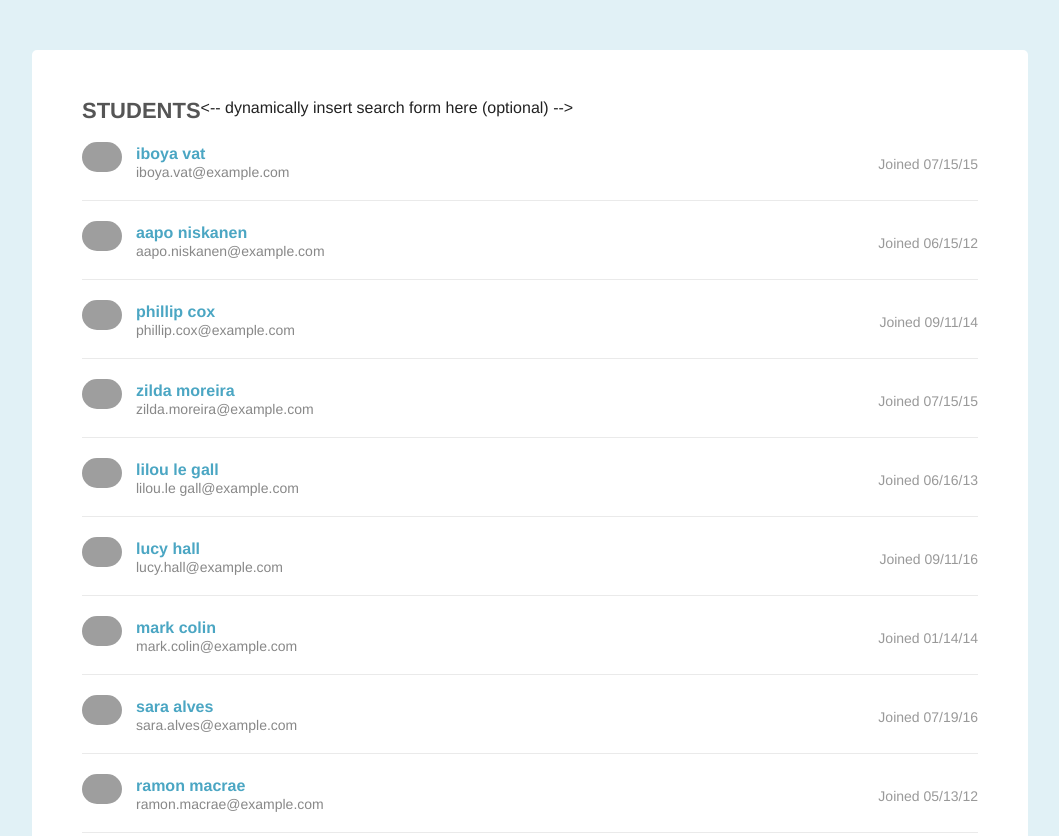
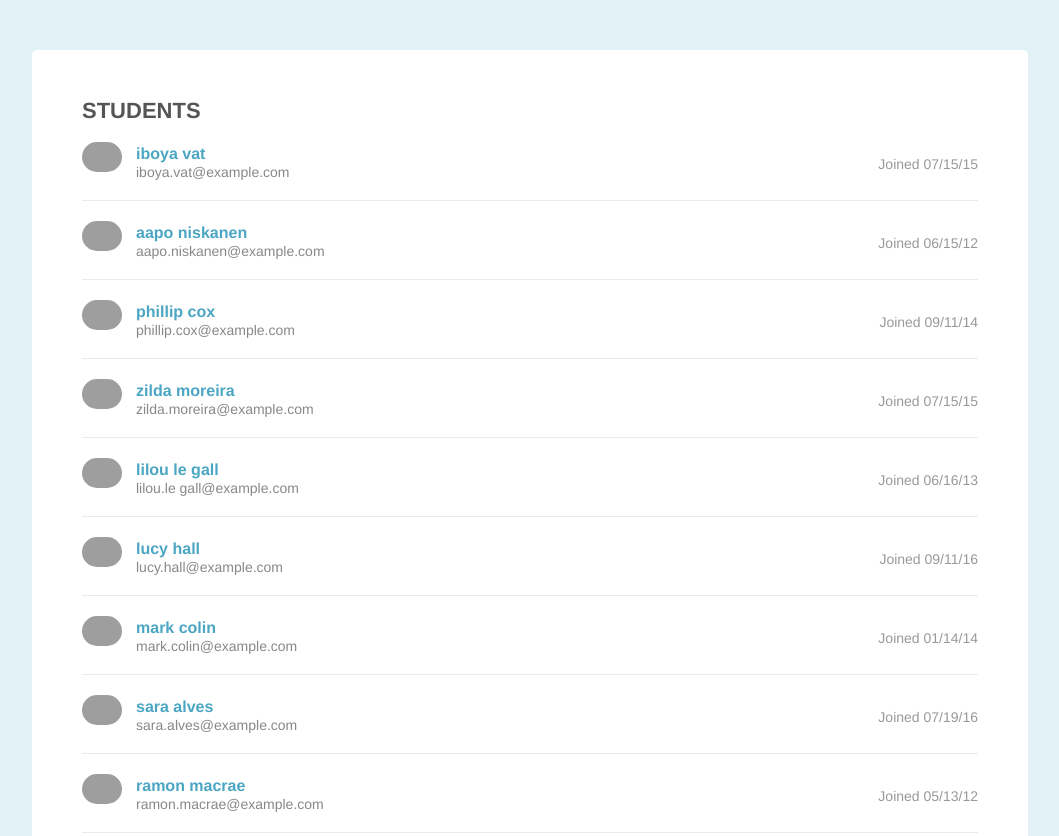
Before and after one commit to MASTER-PNZ/Techdegree_project2, a plain HTML site: page index.html in a window 1280 px wide. Shown: the top 836 px of the page, without its empty margins (110-1169 px from the left). Drawn offline with Linux system fonts and the light colour scheme; grey boxes are pictures that could not be loaded.

Commit message:
deleted search form info

```diff
--- a/index.html
+++ b/index.html
@@ -11,7 +11,6 @@
     <div class="page">
       <div class="page-header cf">
         <h2>Students</h2>
-        <-- dynamically insert search form here (optional) -->
 
       </div>
       <ul class="student-list">
```
